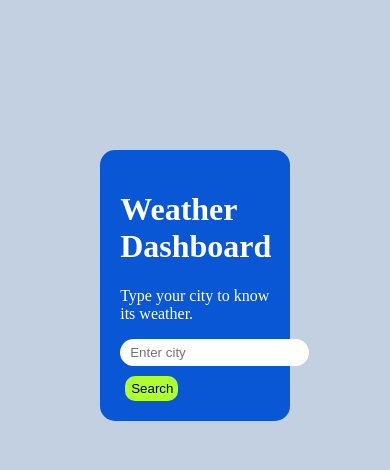
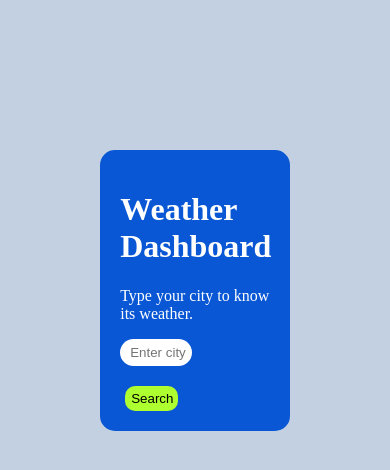
Before and after one commit to Enyewashebr/ALX-FE-Capstone-Project, a React (Vite) app in the folder Weather-Dashboard/: page / in a window 390 px wide. Shown: the top 470 px of the page. Built offline with nearby package versions, Linux system fonts and the light colour scheme.

Commit message:
ALX-FE-Capstone-Weather Dashboard Project

```diff
--- a/Weather-Dashboard/src/index.css
+++ b/Weather-Dashboard/src/index.css
@@ -43,7 +43,7 @@ input{
 
 }
 @media only screen and (max-width:500px) {
-  .input{
+  input{
     width: 40%;
 
     display: block;
```
